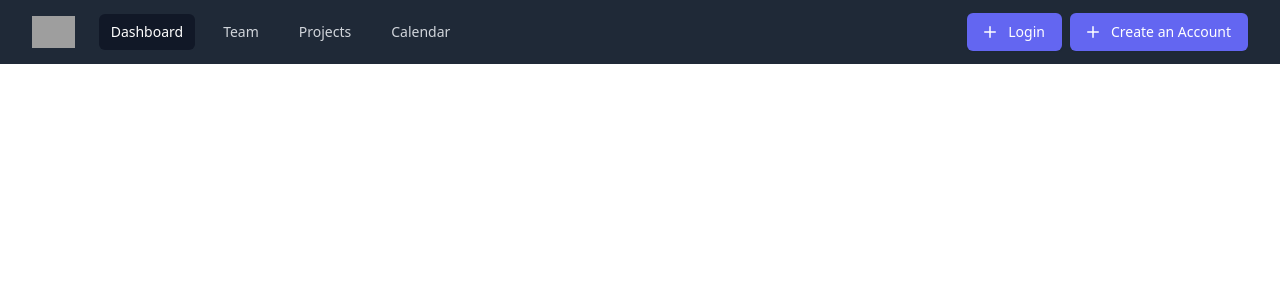
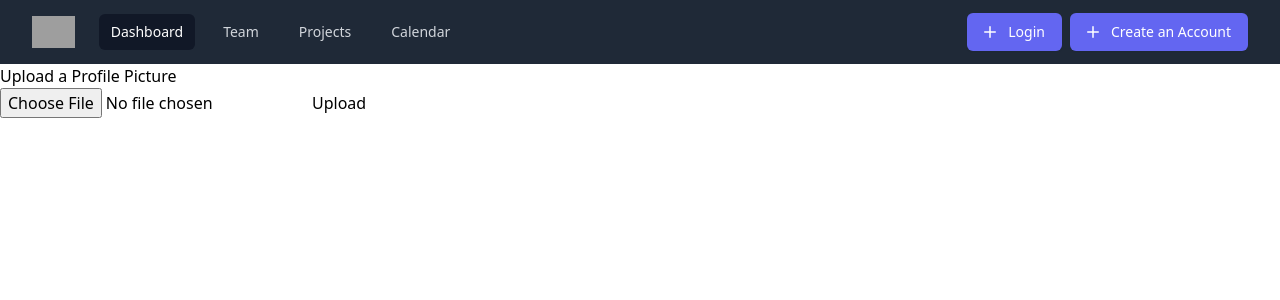
Before and after one commit to techbret/famroom, a React (Create React App) app: page /upload/1 in a window 1280 px wide. Shown: the top 300 px of the page. Built offline with nearby package versions, Linux system fonts and the light colour scheme; grey boxes are pictures that could not be loaded.

Commit message:
upload pictures

```diff
--- a/src/App.js
+++ b/src/App.js
@@ -19,7 +19,7 @@ function App() {
         <Route path="/profile/:userId" element={<Profile />} />
         <Route path="/create-account" element={<CreateAccount />} />
         <Route path="user/:userId" element={<ProfileCreation />}  />
-        <Route path="upload" element={<UploadPhoto />} />
+        <Route path="upload/:userId" element={<UploadPhoto />} />
       </Routes>
     </div>
   );
--- a/src/components/Upload/UploadPhoto.jsx
+++ b/src/components/Upload/UploadPhoto.jsx
@@ -1,22 +1,18 @@
 import React, { useState } from 'react';
 import { storage } from '../../config/firebase';
 import { ref, uploadBytes } from "firebase/storage";
+import { useParams } from 'react-router-dom';
 
 export default function UploadPhoto() {
     const [file, setFile] = useState(null);
+    let { userId } = useParams();
 
     const uploadeImage = () => {
         if (file == null) return;
-        const imageRef = ref(storage, `userProfilePics/${imagename}`)
-    }
-
-    uploadBytes(storageRef, file).then((snapshot) => {
-        console.log('Uploaded a blob or file!');
-      });
-
-      const handleImageAsFile = (e) => {
-        const image = e.target.files[0]
-        setFile(imageFile => (image))
+        const imageRef = ref(storage, `/userProfilePics/${userId + "profilePic"}`);
+        uploadBytes(imageRef, file).then(() => {
+            alert('Image Uploaded')
+        })
     }
 
 
@@ -25,6 +21,7 @@ export default function UploadPhoto() {
     <div>
         <h1>Upload a Profile Picture</h1>
         <input type="file" name="file" id="file" onChange={e => setFile(e.target.files[0])}/>
+        <button onClick={uploadeImage}>Upload</button>
     </div>
   )
 }
--- a/src/pages/CreateAccount/CreateAccount.jsx
+++ b/src/pages/CreateAccount/CreateAccount.jsx
@@ -89,7 +89,7 @@ export default function CreateAccount() {
 
   const goToProfile = () => {
     const { uid } = getAuth().currentUser;
-    navigate('/profile/' + uid)
+    navigate('/upload/' + uid)
   }
 
   return (
@@ -156,7 +156,7 @@ export default function CreateAccount() {
             />
             <button onClick={setAccountInDb}>Submit</button>
           </form>
-          <button className="bg-blue-500 px-6 py-3" onClick={goToProfile}>Test</button>
+          <button className="bg-blue-500 px-6 py-3" onClick={goToProfile}>Upload Image</button>
         </>
       ) : (
         <div>
```
